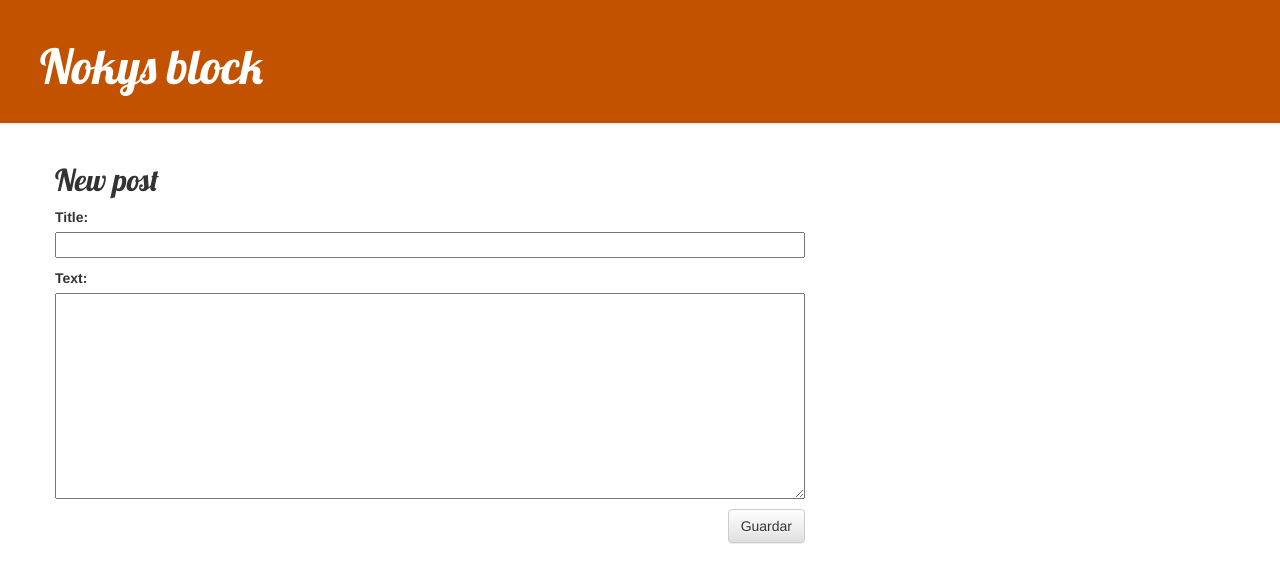
After one commit to Anterd1/my-first-blog, a Django app: page /post/new in a window 1280 px wide. The commit adds this page. Shown: the top 583 px of the page. Run offline with Django 3.2, Linux system fonts and the light colour scheme; some libraries are stand-ins or nearby versions.

Commit message:
se agregaron las vistas crear y editar

```diff
--- /dev/null
+++ b/blog/forms.py
@@ -0,0 +1,8 @@
+from django import forms
+from .models import  Post
+
+class PostForm(forms.ModelForm):
+
+    class Meta:
+        model = Post
+        fields = ('title', 'text',)
--- a/blog/templates/blog/base.html
+++ b/blog/templates/blog/base.html
@@ -9,6 +9,9 @@
     </head>
     <body>
         <div class="page-header">
+            {% if user.is_authenticated %}
+                <a href="{% url 'post_new' %}" class="top-menu"><span class="glyphicon glyphicon-plus"></span></a>
+            {% endif %}
         <h1><a href="/">Nokys block</a></h1>
     </div>
     <div class="content container">
--- a/blog/templates/blog/post_detail.html
+++ b/blog/templates/blog/post_detail.html
@@ -7,6 +7,9 @@
                 {{ post.published_date }}
             </div>
         {% endif %}
+        {% if user.is_authenticated %}
+            <a class="btn btn-default" href="{% url 'post_edit' pk=post.pk %}"><span class="glyphicon glyphicon-pencil"></span></a>
+        {% endif %}
         <h2>{{ post.title }}</h2>
         <p>{{ post.text|linebreaksbr }}</p>
     </div>
--- /dev/null
+++ b/blog/templates/blog/post_edit.html
@@ -0,0 +1,9 @@
+{% extends 'blog/base.html' %}
+
+{% block content %}
+    <h2>New post</h2>
+    <form method="POST" class="post-form">{% csrf_token %}
+        {{ form.as_p }}
+        <button type="submit" class="save btn btn-default">Guardar</button>
+    </form>
+{% endblock %}
--- a/blog/urls.py
+++ b/blog/urls.py
@@ -4,4 +4,6 @@ from . import views
 urlpatterns = [
     path('',views.post_list, name='post_list'),
     path('post/<int:pk>/',views.post_detail, name='post_detail'),
+    path('post/new', views.post_new, name='post_new'),
+    path('post/<int:pk>/edit/', views.post_edit, name='post_edit'),
 ]
--- a/blog/views.py
+++ b/blog/views.py
@@ -1,12 +1,43 @@
-from django.shortcuts import render, get_object_or_404
+from django.shortcuts import render, get_object_or_404, redirect
 from django.utils import timezone
 from .models import Post
+from .forms import PostForm
 
 # Create your views here.
 def post_list(request):
     posts = Post.objects.filter(published_date__lte=timezone.now()).order_by('published_date')
     return render(request,'blog/post_list.html',{'posts': posts})
 
+
 def post_detail(request, pk):
     post = get_object_or_404(Post, pk=pk)
     return render(request, 'blog/post_detail.html', {'post': post})
+
+
+def post_new(request):
+    if request.method == "POST":
+        form = PostForm(request.POST)
+        if form.is_valid():
+            post = form.save(commit=False)
+            post.author = request.user
+            post.published_date = timezone.now()
+            post.save()
+            return redirect('post_detail', pk=post.pk)
+    else:
+        form = PostForm()
+    return render(request, 'blog/post_edit.html', {'form': form})
+
+
+def post_edit(request, pk):
+    post = get_object_or_404(Post, pk=pk)
+    if request.method == "POST":
+        form = PostForm(request.POST, instance=post)
+        if form.is_valid():
+            post = form.save(commit=False)
+            post.author = request.user
+            post.published_date = timezone.now()
+            post.save()
+            return redirect('post_detail', pk=post.pk)
+    else:
+        form = PostForm(instance=post)
+    return render(request, 'blog/post_edit.html', {'form': form})
```
Also changed, not shown: blog/models.py (line endings or trailing spaces).
